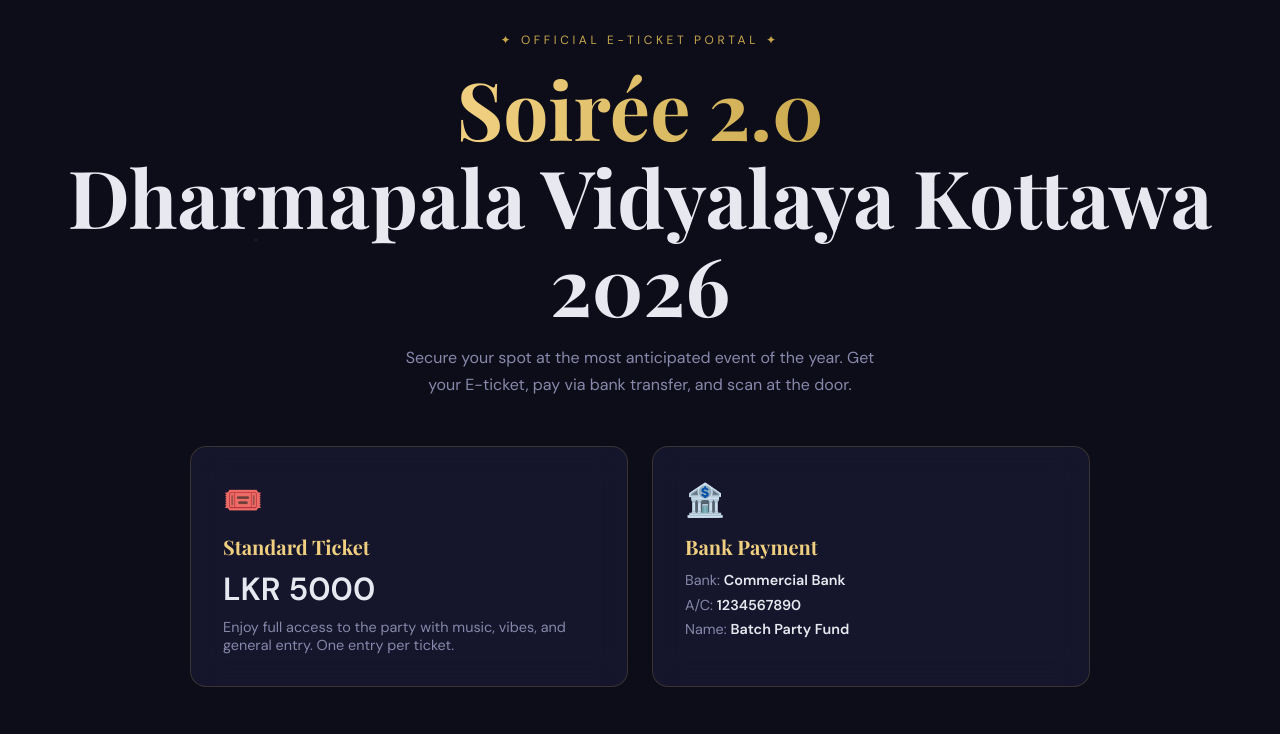
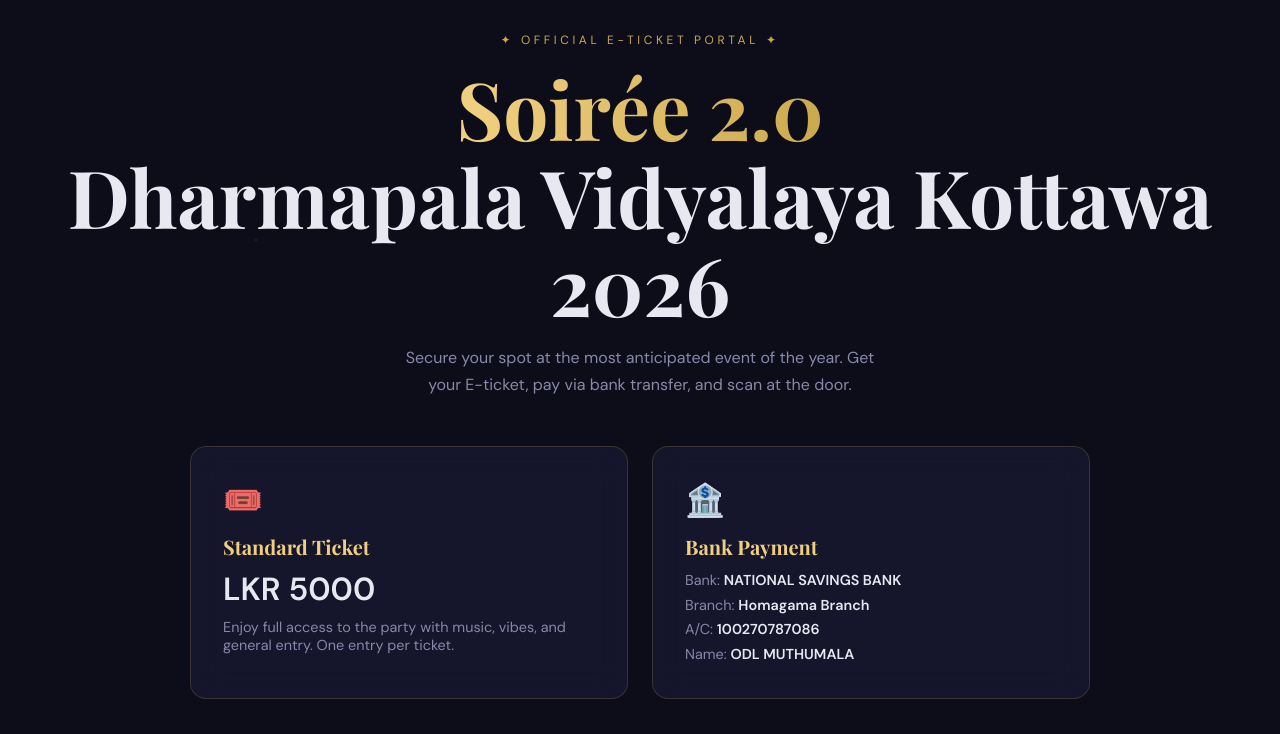
Before and after one commit to UvinduEshwarage/Soiree, a Next.js app: page / in a window 1280 px wide. Shown: the top 734 px of the page. Built offline with nearby package versions, Linux system fonts and the light colour scheme; a web font is replaced by a local one.

Commit message:
Added Bank details to the Website

```diff
--- a/app/page.tsx
+++ b/app/page.tsx
@@ -31,9 +31,10 @@ export default function Home() {
           <div style={{ fontSize: '2rem', marginBottom: '0.75rem' }}>🏦</div>
           <h3 className="font-display" style={{ fontSize: '1.25rem', marginBottom: '0.5rem', color: 'var(--gold-light)' }}>Bank Payment</h3>
           <p style={{ color: 'var(--muted)', fontSize: '0.9rem', lineHeight: 1.7 }}>
-            Bank: <strong style={{ color: 'var(--text)' }}>Commercial Bank</strong><br />
-            A/C: <strong style={{ color: 'var(--text)' }}>1234567890</strong><br />
-            Name: <strong style={{ color: 'var(--text)' }}>Batch Party Fund</strong>
+            Bank: <strong style={{ color: 'var(--text)' }}>NATIONAL SAVINGS BANK </strong><br />
+            Branch: <strong style={{ color: 'var(--text)' }}>Homagama Branch </strong><br />
+            A/C: <strong style={{ color: 'var(--text)' }}>100270787086</strong><br />
+            Name: <strong style={{ color: 'var(--text)' }}>ODL MUTHUMALA</strong>
           </p>
         </div>
       </div>
--- a/app/register/page.tsx
+++ b/app/register/page.tsx
@@ -186,11 +186,13 @@ export default function RegisterPage() {
             {/* Bank Info reminder */}
             <div style={{ background: 'rgba(201,168,76,0.05)', border: '1px solid rgba(201,168,76,0.2)', borderRadius: 12, padding: '1rem' }}>
               <p style={{ color: 'var(--gold)', fontSize: '0.8rem', fontWeight: 600, marginBottom: '0.5rem' }}>💳 Payment Details</p>
-              <p style={{ color: 'var(--muted)', fontSize: '0.85rem', lineHeight: 1.8 }}>
-                Bank: Commercial Bank · A/C No: 1234567890<br />
-                Account Name: Batch Party Fund<br />
-                Amount: LKR {prices.standard.toLocaleString()}
-              </p>
+              <div style={{ color: 'var(--muted)', fontSize: '0.85rem', lineHeight: 1.8 }}>
+                <div>Bank: NATIONAL SAVINGS BANK</div>
+                <div>Branch: Homagama Branch</div>
+                <div>A/C No: 100270787086</div>
+                <div>Account Name: ODL MUTHUMALA</div>
+                <div>Amount: LKR {prices.standard.toLocaleString()}</div>
+              </div>
             </div>
 
             {status === 'error' && (
```
